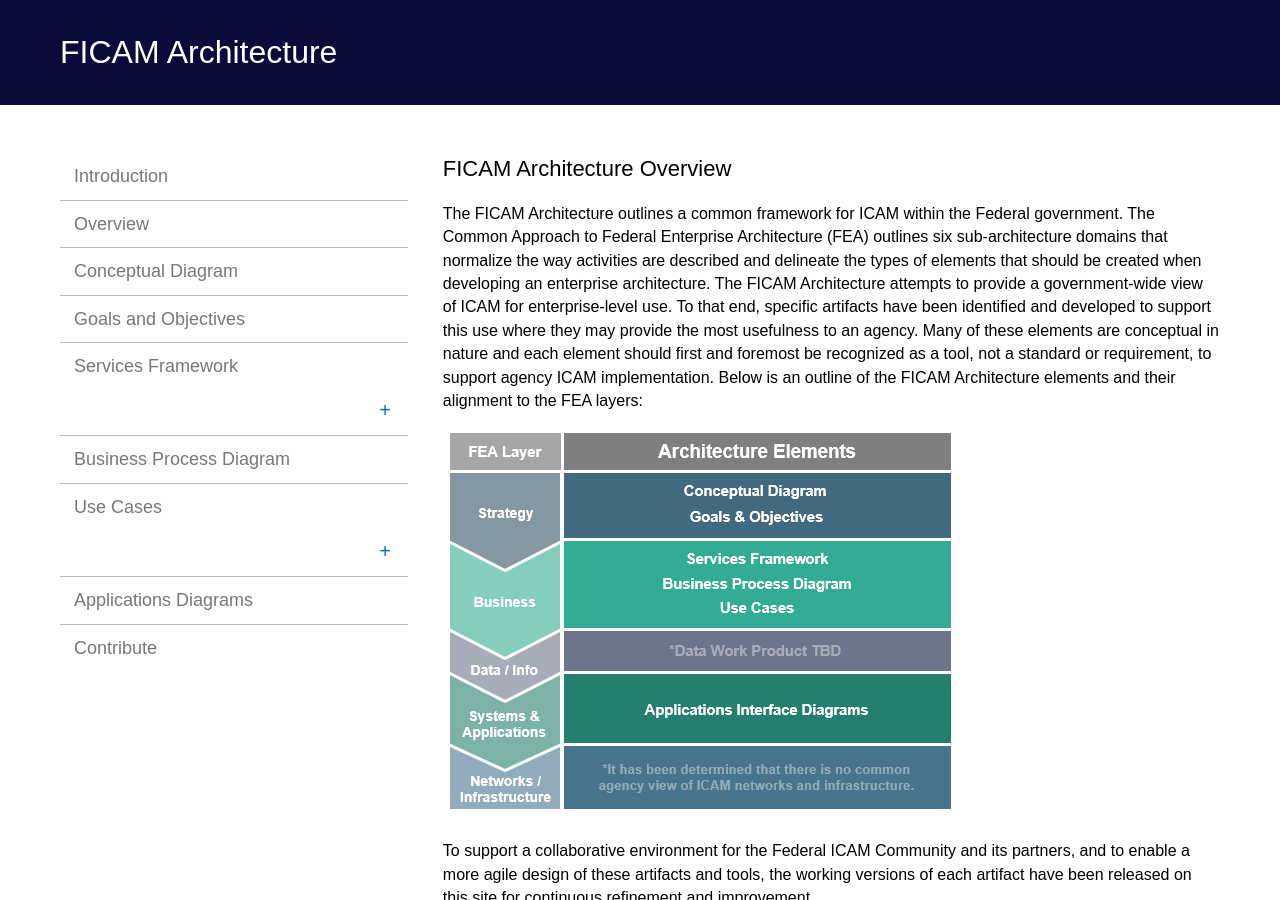
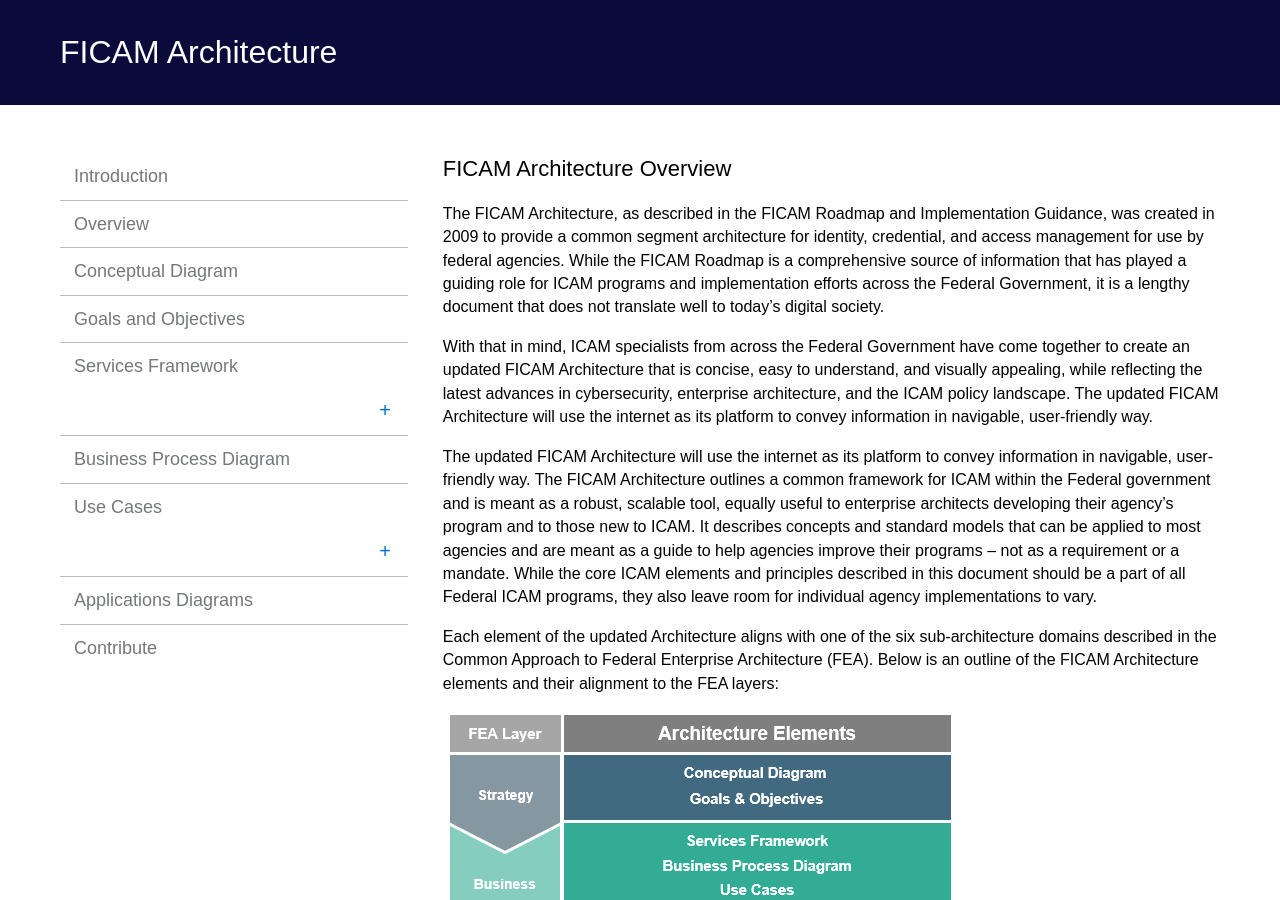
Before and after one commit to GSA/ficam-arch, a Jekyll site: the page built from pages/ficam_overview.md, in a window 1280 px wide and 900 px high. Built offline with Jekyll 4.4.1, drawn with Linux system fonts in a browser that asks for light colours.

Commit message:
Updated Overview Text

```diff
--- a/pages/ficam_overview.md
+++ b/pages/ficam_overview.md
@@ -3,8 +3,14 @@ layout: page
 title: FICAM Architecture Overview
 permalink: /overview/
 ---
+The FICAM Architecture, as described in the FICAM Roadmap and Implementation Guidance, was created in 2009 to provide a common segment architecture for identity, credential, and access management for use by federal agencies. While the FICAM Roadmap is a comprehensive source of information that has played a guiding role for ICAM programs and implementation efforts across the Federal Government, it is a lengthy document that does not translate well to today’s digital society.
 
-The FICAM Architecture outlines a common framework for ICAM within the Federal government. The Common Approach to Federal Enterprise Architecture (FEA) outlines six sub-architecture domains that normalize the way activities are described and delineate the types of elements that should be created when developing an enterprise architecture. The FICAM Architecture attempts to provide a government-wide view of ICAM for enterprise-level use. To that end, specific artifacts have been identified and developed to support this use where they may provide the most usefulness to an agency. Many of these elements are conceptual in nature and each element should first and foremost be recognized as a tool, not a standard or requirement, to support agency ICAM implementation. Below is an outline of the FICAM Architecture elements and their alignment to the FEA layers:
+With that in mind, ICAM specialists from across the Federal Government have come together to create an updated FICAM Architecture that is concise, easy to understand, and visually appealing, while reflecting the latest advances in cybersecurity, enterprise architecture, and the ICAM policy landscape. The updated FICAM Architecture will use the internet as its platform to convey information in navigable, user-friendly way.
+
+The updated FICAM Architecture will use the internet as its platform to convey information in navigable, user-friendly way. The FICAM Architecture outlines a common framework for ICAM within the Federal government and is meant as a robust, scalable tool, equally useful to enterprise architects developing their agency’s program and to those new to ICAM. It describes concepts and standard models that can be applied to most agencies and are meant as a guide to help agencies improve their programs – not as a requirement or a mandate. While the core ICAM elements and principles described in this document should be a part of all Federal ICAM programs, they also leave room for individual agency implementations to vary.
+
+Each element of the updated Architecture aligns with one of the six sub-architecture domains described in the Common Approach to Federal Enterprise Architecture (FEA). Below is an outline of the FICAM Architecture elements and their alignment to the FEA layers:
+
 
 ![Image of FEA Mapping](../img/ArchSummary.png)
 
```
